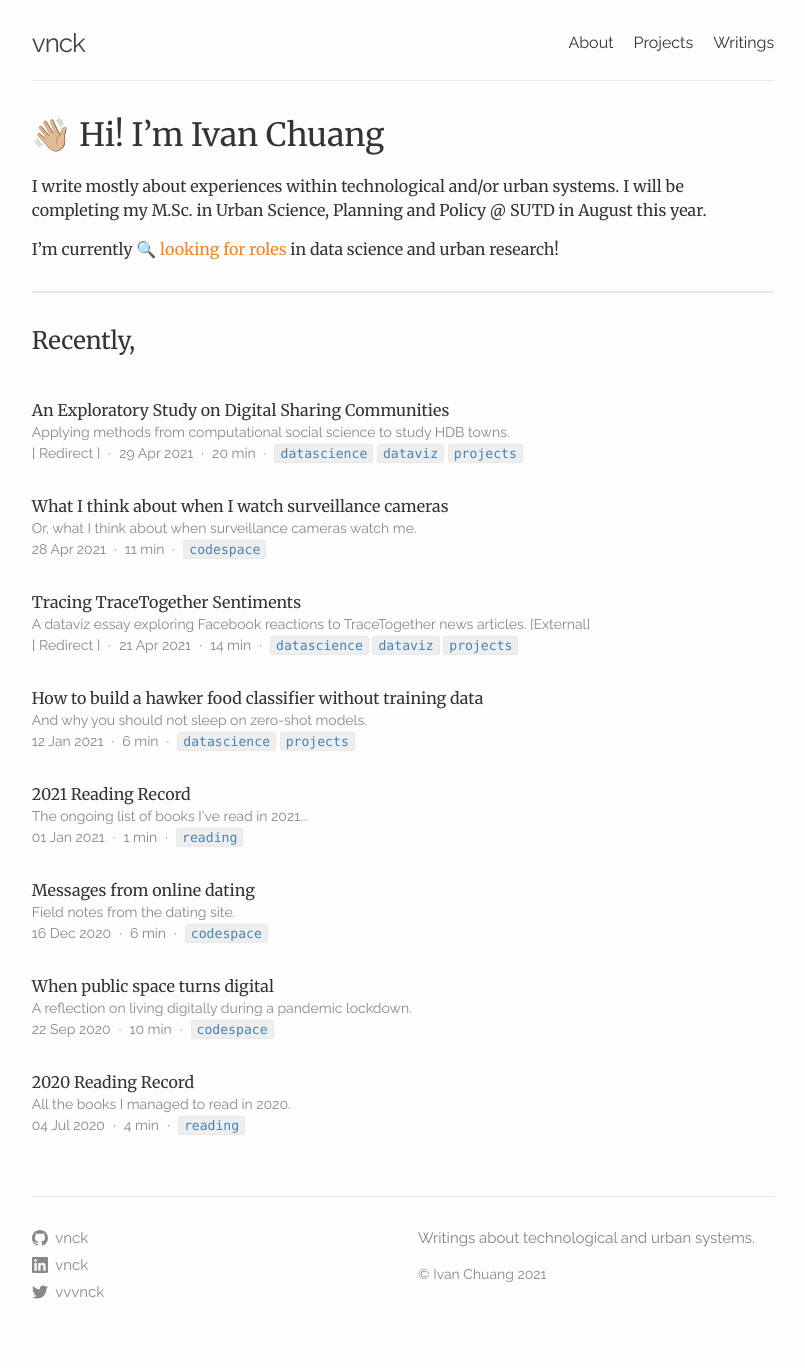
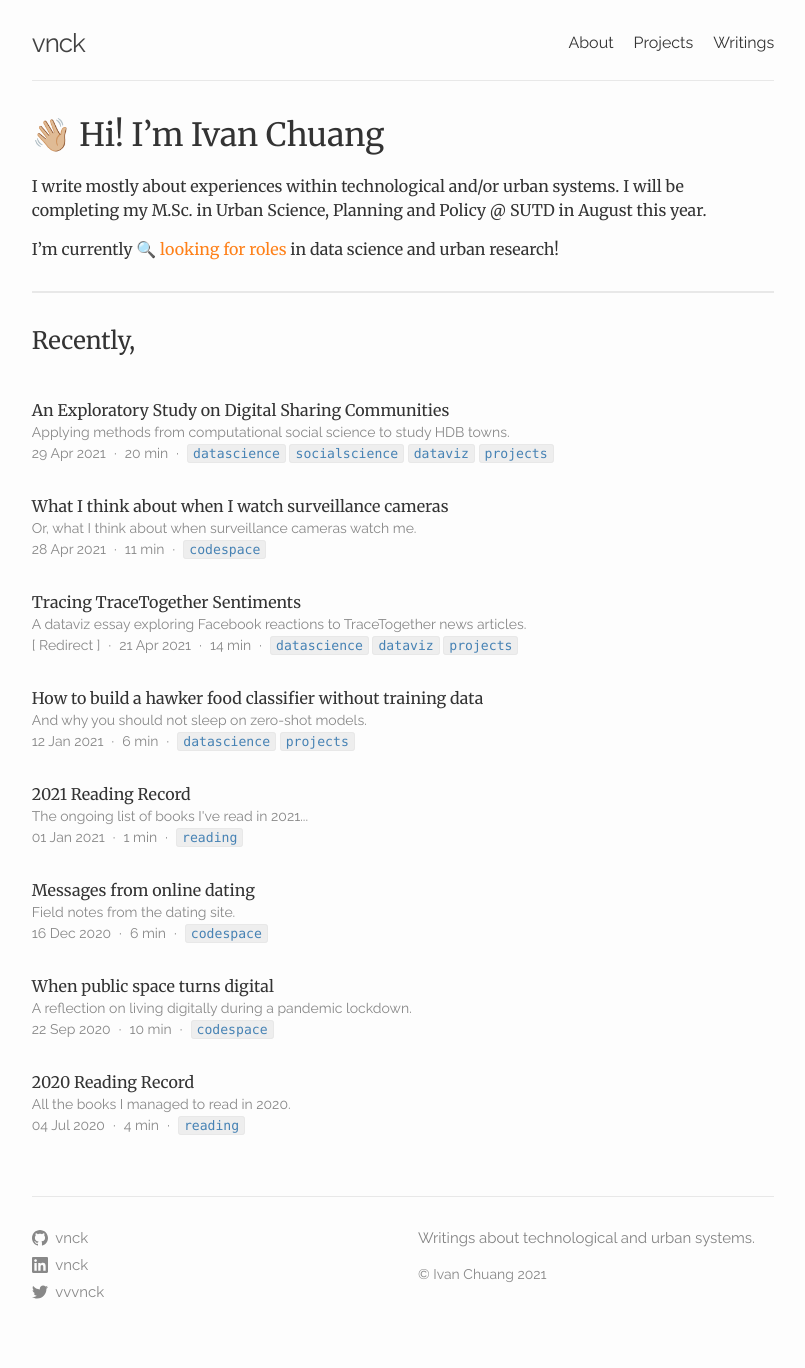
Before and after one commit to vnck/vnck.github.io, a Jekyll site: the page built from index.markdown, in a window 1280 px wide. Shown: the whole page, without its empty margins (237-1042 px from the left). Built offline with Jekyll 4.4.1, drawn with Linux system fonts in a browser that asks for light colours.

Commit message:
post edit

```diff
--- a/_posts/2021-04-21-tracing-tracetogether-sentiment.md
+++ b/_posts/2021-04-21-tracing-tracetogether-sentiment.md
@@ -1,6 +1,6 @@
 ---
 title: Tracing TraceTogether Sentiments
-description: "A dataviz essay exploring Facebook reactions to TraceTogether news articles. [External]"
+description: "A dataviz essay exploring Facebook reactions to TraceTogether news articles."
 tag: [datascience, dataviz, projects]
 redirect_to: https://vnck.xyz/tracing-tracetogether-sentiment/
 reading_time: 14
--- a/_sass/minima/custom-styles.scss
+++ b/_sass/minima/custom-styles.scss
@@ -93,6 +93,7 @@
 .post-meta {
     display: flex;
     flex-direction: row;
+    flex-wrap: wrap;
     p {
         font-size: $base-font-size;
         font-family: 'Raleway', serif;
@@ -157,3 +158,16 @@
         padding-left: 1em;
     }
 }
+
+blockquote {
+    border-left: 4px solid mistyrose;
+    p {
+        font-size: $base-font-size;
+        font-family: 'Raleway', sans-serif;
+        color: $text-color;
+        font-style: normal;
+        @include media-query($on-palm) {
+            font-size: 14px;
+        }
+    }
+}
```
Also changed, not shown: _posts/2021-04-29-digital-sharing-communities-study.md (deleted, +0 -7 lines), _posts/2021-04-29-studying-online-communities-1-introduction.md (added, +35 -0 lines), tag/socialscience.md (added, +5 -0 lines).
